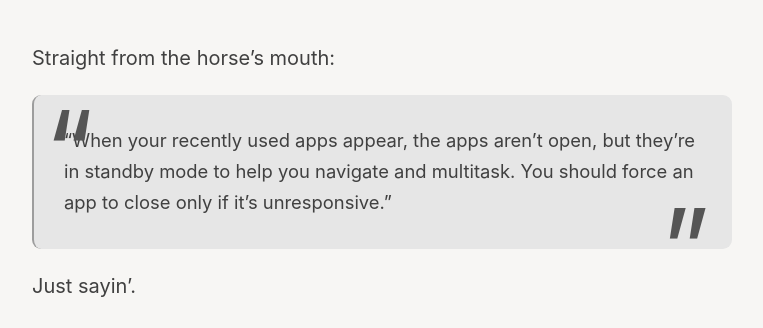
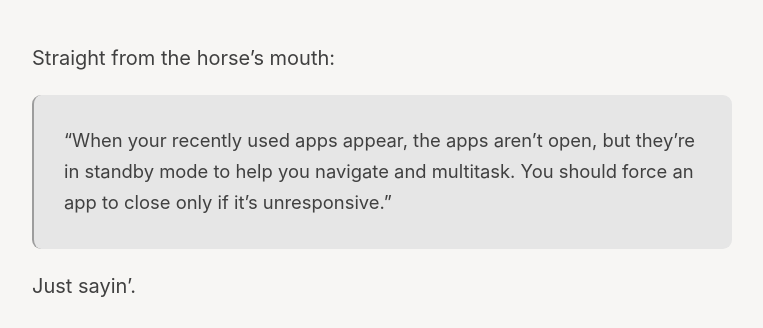
Before and after one commit to victorwynne/victorwynne, a Jekyll site: the page built from _posts/2020-02-13-force-close-an-app.md, in a window 1280 px wide. Shown: the part 318-646 px from the top of the page, without its empty margins (258-1021 px from the left). Built offline with Jekyll 4.4.1, drawn with Linux system fonts in a browser that asks for light colours.

Commit message:
Removed blockquote before and after styling

```diff
--- a/_sass/_type.scss
+++ b/_sass/_type.scss
@@ -117,28 +117,6 @@ span.link-arrow {
   }
 }
 
-blockquote::before {
-    content: "\201C";
-    font-size: 6em;
-    color: $blockquote;
-    position: absolute;
-    top: 0em;
-    left: 0.1em;
-    line-height: 1;
-    z-index: 0;
-}
-
-blockquote::after {
-    content: "\201D";
-    font-size: 6em;
-    color: $blockquote;
-    position: absolute;
-    bottom: -0.5em;
-    right: 0.2em;
-    line-height: 1;
-    z-index: 0;
-}
-
 blockquote {
   width: 100%;
   background-color: $blockquote-bg;
```
